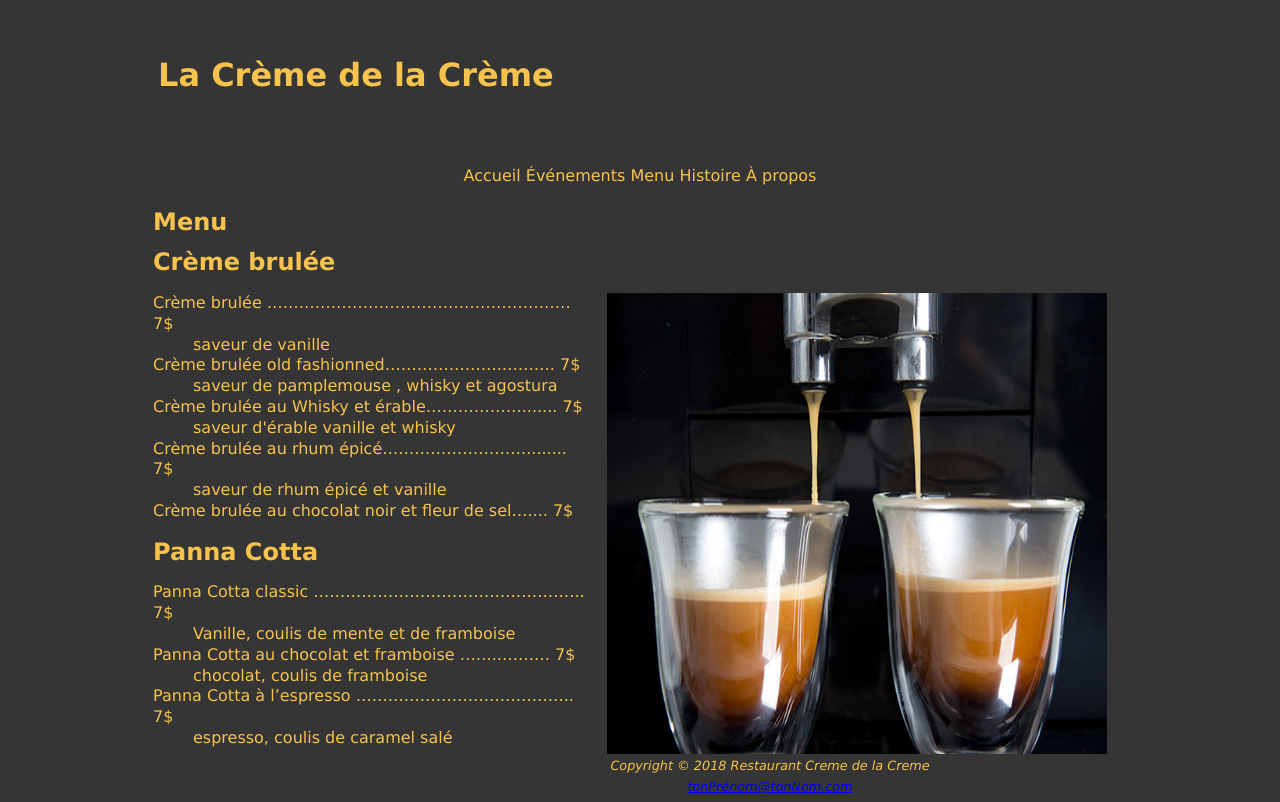
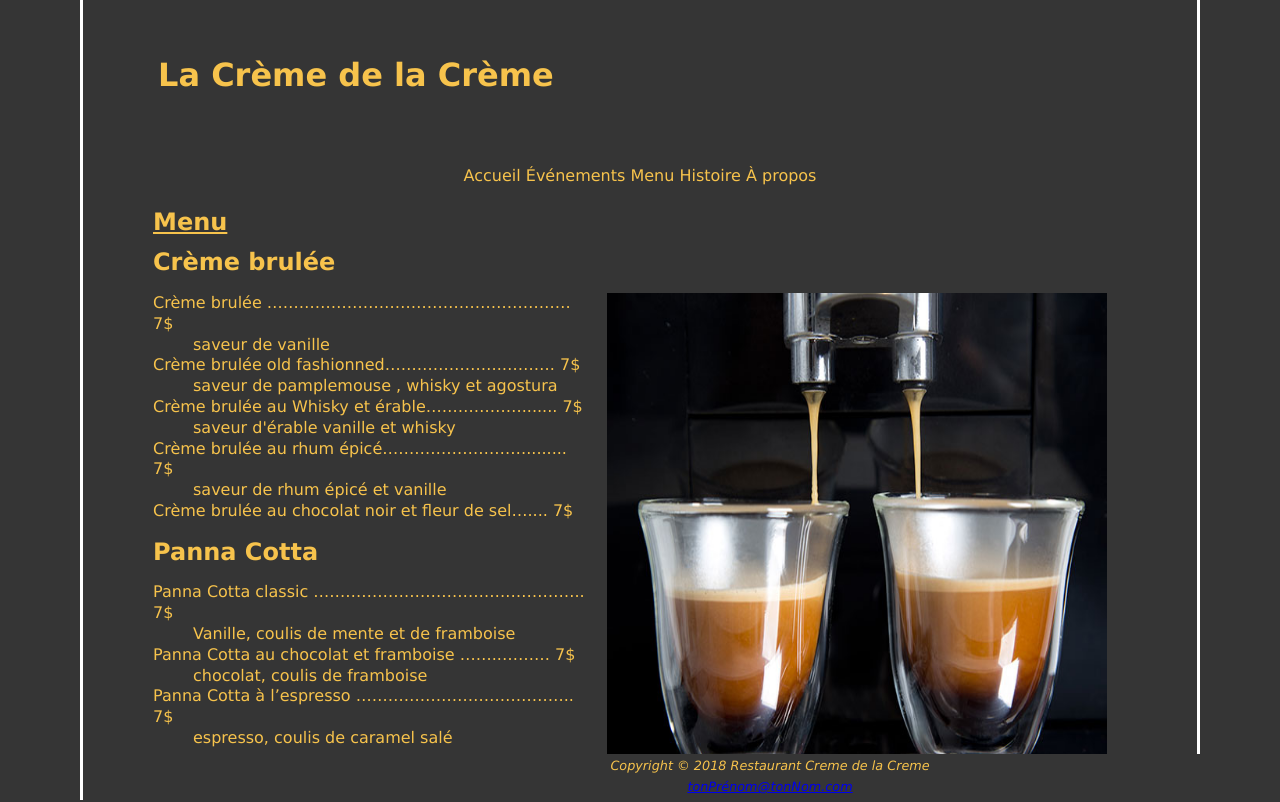
Before and after one commit to sebyoa10/projetdesign1, a plain HTML site: page menu.html in a window 1280 px wide. Shown: the top 802 px of the page. Drawn offline with Linux system fonts and the light colour scheme; files that its build step writes are made by us from their sources; files whose address does not match are found by name.

Commit message:
Update menu.html

```diff
--- a/menu.html
+++ b/menu.html
@@ -20,7 +20,7 @@
   </nav>
   <main>
   <div class="main-content">
-  <h2> Menu </h2>
+  <h2> <u>Menu</u> </h2>
 <h2> Crème brulée </h2>
 <dl>
 	 <img src="./images/espresso 2.jpg" alt="2 tasses d'Espresso"  height="500" width="500" align="right" hspace="20">
@@ -61,7 +61,8 @@
 </dl>
 
     </div>
-
+     <div id="left"></div>
+  <div id="right"></div>
   </main>
   <p><footer>
     <div>Copyright &copy; 2018 Restaurant Creme de la Creme</div>
```
